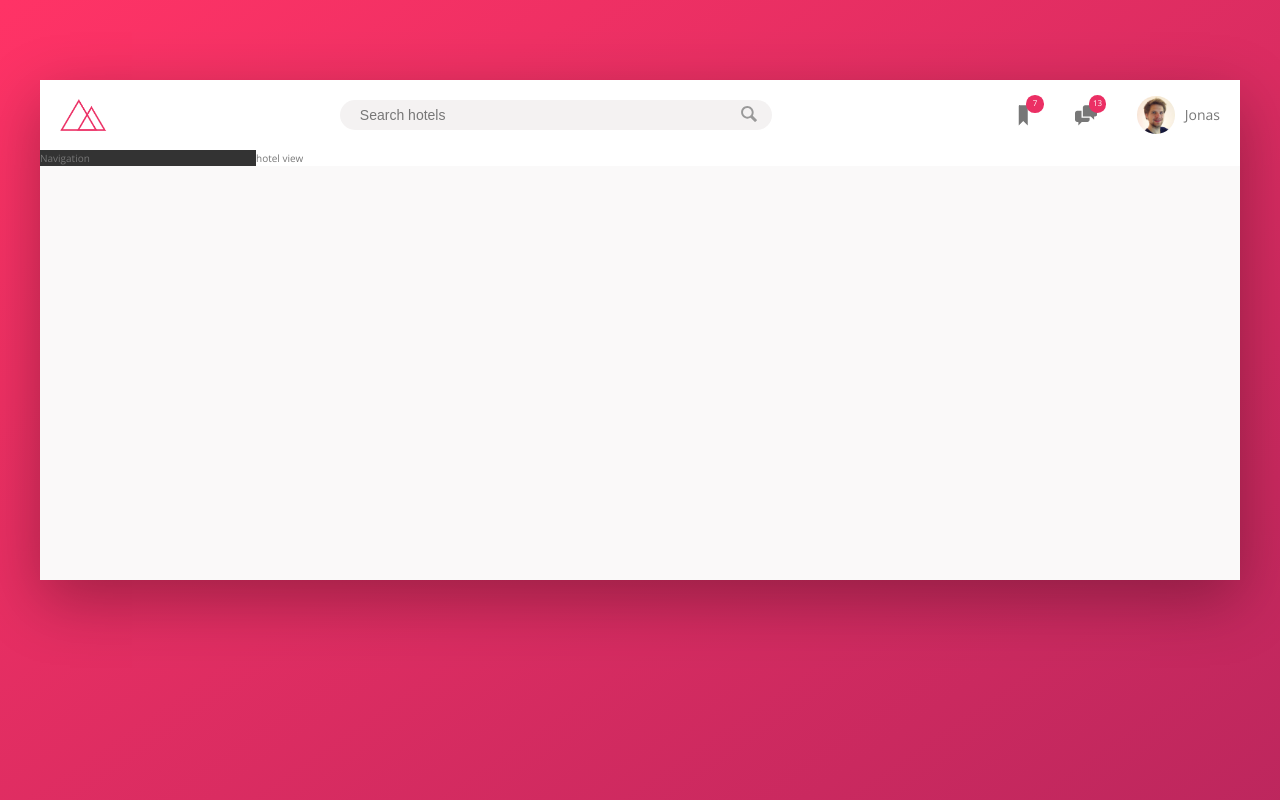
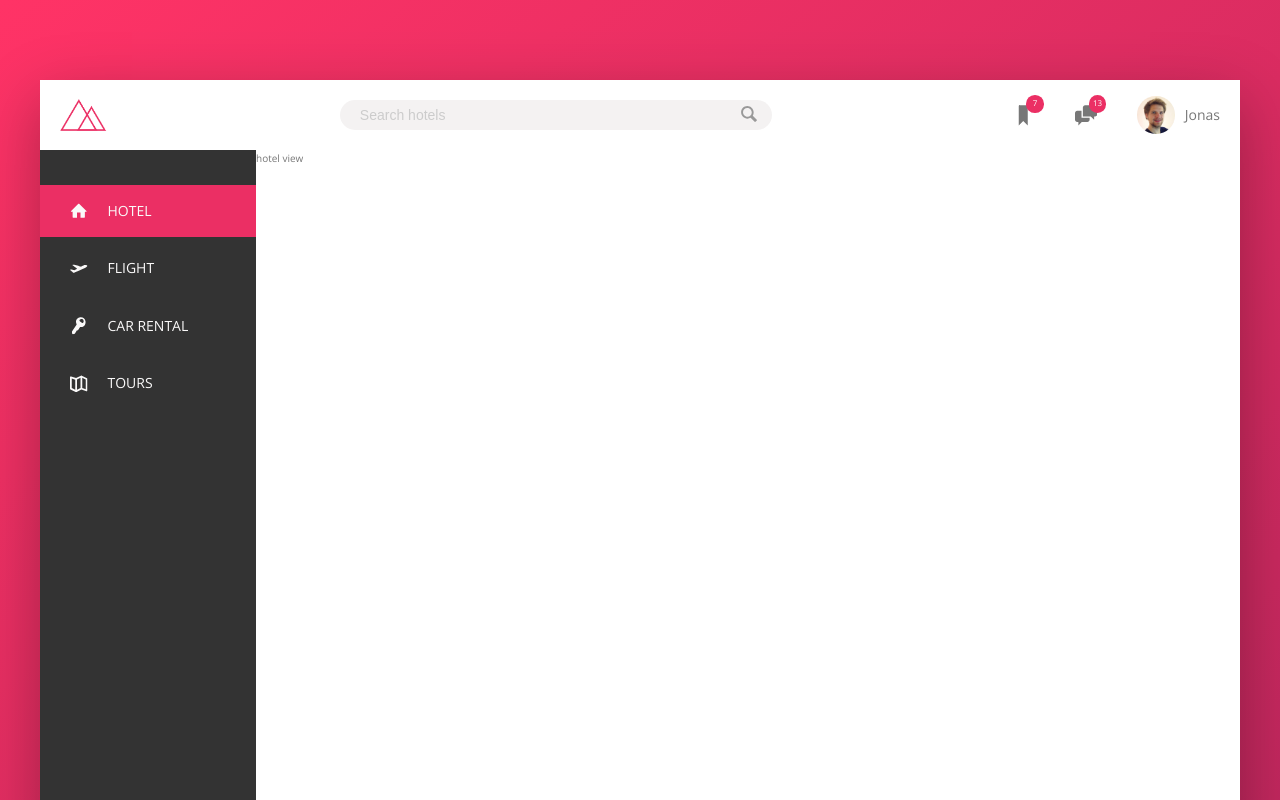
Before and after one commit to mohammadmaninang94/trillo, a React (Create React App) app: page / in a window 1280 px wide. Shown: the top 800 px of the page. Built offline with nearby package versions, Linux system fonts and the light colour scheme.

Commit message:
added sidebar nav component

```diff
--- a/src/components/sidebar/sidebar.component.jsx
+++ b/src/components/sidebar/sidebar.component.jsx
@@ -1,8 +1,44 @@
+
 import './sidebar.styles.scss';
 
 const Sidebar = () => (
     <nav className='sidebar'>
-        Navigation
+        <ul className="side-nav">
+            <li className="side-nav__item side-nav__item--active">
+                <a href="/" className="side-nav__link">
+                    <svg className="side-nav__icon">
+                        <use xlinkHref="img/sprite.svg#icon-home"></use>
+                    </svg>
+                    <span>Hotel</span>
+                </a>
+            </li>
+            <li className="side-nav__item">
+                <a href="/flight" className="side-nav__link">
+                    <svg className="side-nav__icon">
+                        <use xlinkHref="img/sprite.svg#icon-aircraft-take-off"></use>
+                    </svg>
+                    <span>Flight</span>
+                </a>
+            </li>
+            <li className="side-nav__item">
+                <a href="/car-rental" className="side-nav__link">
+                    <svg className="side-nav__icon">
+                        <use xlinkHref="img/sprite.svg#icon-key"></use>
+                    </svg>
+                    <span>Car rental</span>
+                </a>
+            </li>
+            <li className="side-nav__item">
+                <a href="/tours" className="side-nav__link">
+                    <svg className="side-nav__icon">
+                        <use xlinkHref="img/sprite.svg#icon-map"></use>
+                    </svg>
+                    <span>Tours</span>
+                </a>
+            </li>
+        </ul>
+
+        <div className="legal">&copy; 2017 by trillo. All rights reserved.</div>
     </nav>
 );
 
--- a/src/components/sidebar/sidebar.styles.scss
+++ b/src/components/sidebar/sidebar.styles.scss
@@ -1,5 +1,74 @@
 .sidebar {
-    background-color: var(--color-grey-dark-1);
+  background-color: var(--color-grey-dark-1);
+  flex: 0 0 18%;
 
-    flex: 0 0 18%;
+  display: flex;
+  flex-direction: column;
+  justify-content: space-between;
 }
+
+.side-nav {
+  font-size: 1.4rem;
+  list-style: none;
+  margin-top: 3.5rem;
+
+  &__item {
+    position: relative;
+
+    &:not(:last-child) {
+      margin-bottom: 0.5rem;
+    }
+
+    &::before {
+      content: "";
+      position: absolute;
+      top: 0;
+      left: 0;
+      height: 100%;
+      width: 3px;
+      background-color: var(--color-primary);
+      transform: scaleY(0);
+      transition: transform 0.2s, width 0.4s cubic-bezier(1, 0, 0, 1) 0.2s,
+        background-color 0.1s;
+    }
+
+    &:hover::before,
+    &--active::before {
+      transform: scaleY(1);
+      width: 100%;
+    }
+
+    &:active::before {
+      background-color: var(--color-primary-light);
+    }
+  }
+
+  &__link {
+    &:link,
+    &:visited {
+      color: var(--color-grey-light-1);
+      text-decoration: none;
+      text-transform: uppercase;
+      padding: 1.5rem 3rem;
+      position: relative;
+      z-index: 10;
+    }
+
+    display: flex;
+    align-items: center;
+  }
+
+  &__icon {
+    width: 1.75rem;
+    height: 1.75rem;
+    fill: currentColor;
+    margin-right: 2rem;
+  }
+}
+
+.legal {
+  font-size: 1.2rem;
+  color: var(--color-grey-light-4);
+  text-align: center;
+  padding: 2.5rem;
+}
--- a/src/sass/_base.scss
+++ b/src/sass/_base.scss
@@ -8,7 +8,7 @@
   --color-grey-light-1: #faf9f9;
   --color-grey-light-2: #f4f2f2;
   --color-grey-light-3: #f0eeee;
-  --color-grey-ligh-4: #ccc;
+  --color-grey-light-4: #ccc;
 
   --color-grey-dark-1: #333;
   --color-grey-dark-2: #777;
--- a/src/sass/_layout.scss
+++ b/src/sass/_layout.scss
@@ -13,4 +13,7 @@
 .hotel-view {
   background-color: var(--color-white);
   flex: 1;
+
+  //testing
+  height: 80rem;
 }
```
Also changed, not shown: 1 other file (tests, documents, lock files or other folders).
